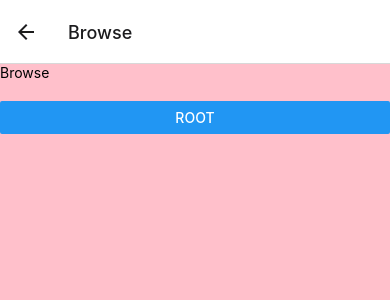
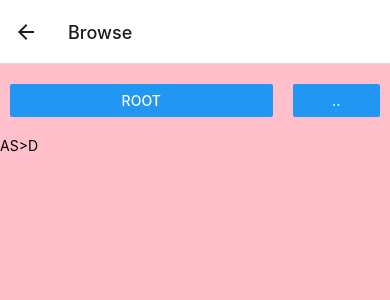
Before and after one commit to KarlHeitmann/RaspberryExpoMedia, a React Native app: screen /Browse in a window 390 px wide. Shown: the top 300 px of the page. Built offline with nearby package versions, Linux system fonts and the light colour scheme.

Commit message:
puede navegar a la carpeta de arriba

```diff
--- a/components/browse.js
+++ b/components/browse.js
@@ -7,11 +7,21 @@ import SingleFolder from './single_folder';
 
 export default function Browse() {
   const [files, setFiles] = useState([])
+  const [parent_folder, setParentFolder] = useState('')
 
   const fetchFiles = async(f) => {
     const query_params = f == '' ? '' : `?folder=${f}`
     const resp = await fetch(`${DOMAIN_API}/ls${query_params}`)
     const files_tmp = await resp.json();
+    console.log("files", files_tmp)
+    if (f.includes('/')) {
+      const fs = f.split('/')
+      await setParentFolder(fs.slice(0, fs.length - 1).join('/'))
+    } else {
+      await setParentFolder('')
+    }
+    console.log("parent_folder", parent_folder, query_params)
+
     return files_tmp
   }
 
@@ -31,17 +41,31 @@ export default function Browse() {
     //setFiles(fetchFiles(''))
   }, [])
   // console.log(songs)
+  console.log(parent_folder)
   return (
     <View style={styles.container}>
-      <Text>Browse</Text>
       <View
-        style={styles.btnRoot}
+        style={styles.btnRootContainer}
       >
-        <Button
-          onPress={async (e)=>{console.log("click!");setFiles(await fetchFiles(''))}}
-          title='Root'
-          />
+        <View
+          style={styles.btnRoot}
+          >
+          <Button
+            onPress={async (e)=>{console.log("click!");setFiles(await fetchFiles(''))}}
+            title='Root'
+            />
+        </View>
+        <View
+          style={styles.btnParent}
+          >
+          <Button
+            onPress={async (e)=>{setFiles(await fetchFiles(parent_folder))}}
+            title='..'
+            />
+        </View>
       </View>
+      <Text>{parent_folder}</Text>
+      <Text>AS>D</Text>
       {
         files.map(function(file, i) {
           return <Text key={i}>
@@ -49,8 +73,6 @@ export default function Browse() {
               file.includes('.mp3') ?
               <SingleFile addFile={addFile} file={file} /> : <SingleFolder setFiles={setFiles} fetchFiles={fetchFiles} file={file}/>
             }
-            --- {file}
-
           </Text>
         })
       }
@@ -62,7 +84,16 @@ const styles = StyleSheet.create({
   container: {
     width: '100%',
   },
+  btnRootContainer: {
+    paddingVertical: 20,
+    flexDirection: 'row'
+  },
+  btnParent: {
+    flex: 1,
+    marginHorizontal: 10
+  },
   btnRoot: {
-    paddingVertical: 20,
+    flex: 3,
+    marginHorizontal: 10
   },
 })
--- a/components/single_folder.js
+++ b/components/single_folder.js
@@ -6,6 +6,9 @@ import {DOMAIN_API} from '../config'
 export default function SingleFolder({setFiles, fetchFiles, file}) {
 
   return (
-    <Button onPress={async(e) => {setFiles(await fetchFiles(file))}} title={file} />
+    <Text>
+      {file}
+      <Button onPress={async(e) => {setFiles(await fetchFiles(file))}} title="GO TO" />
+    </Text>
   )
 }
```
